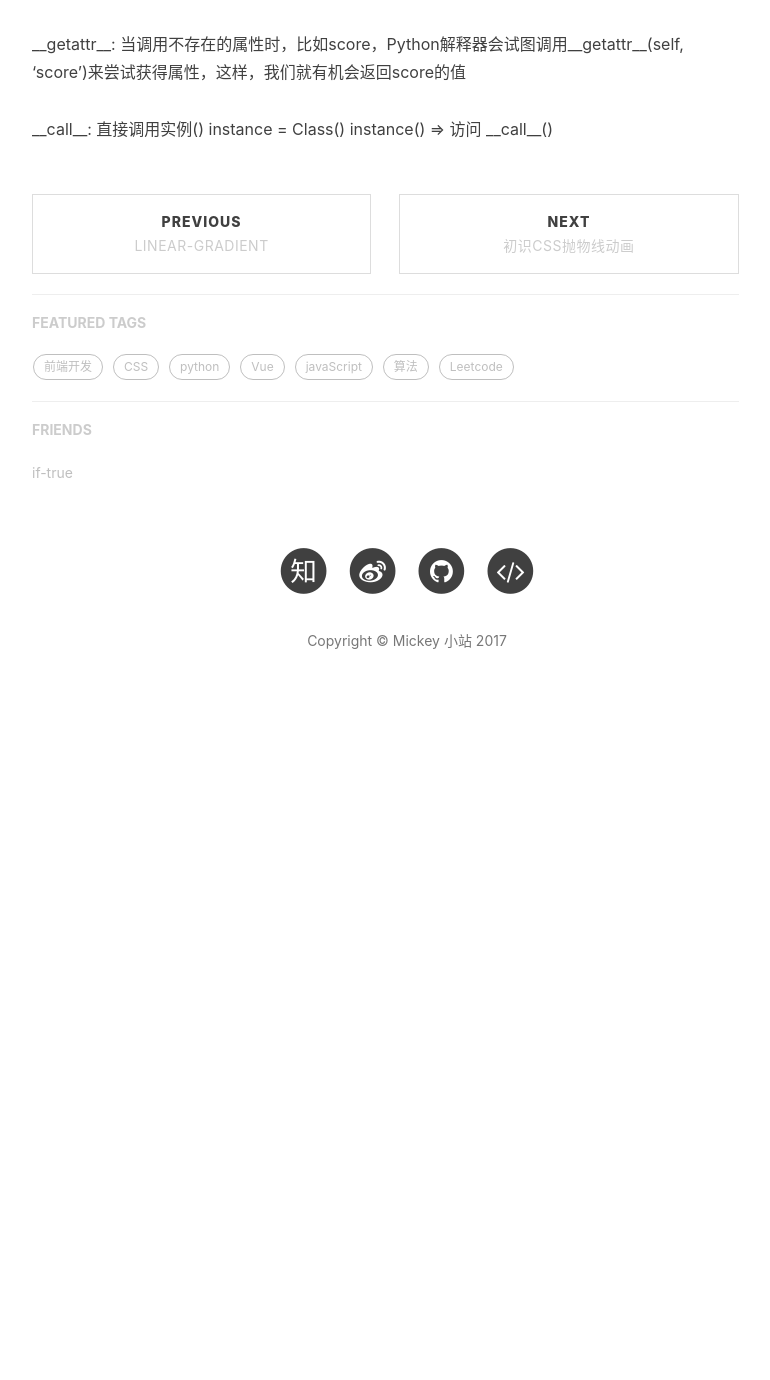
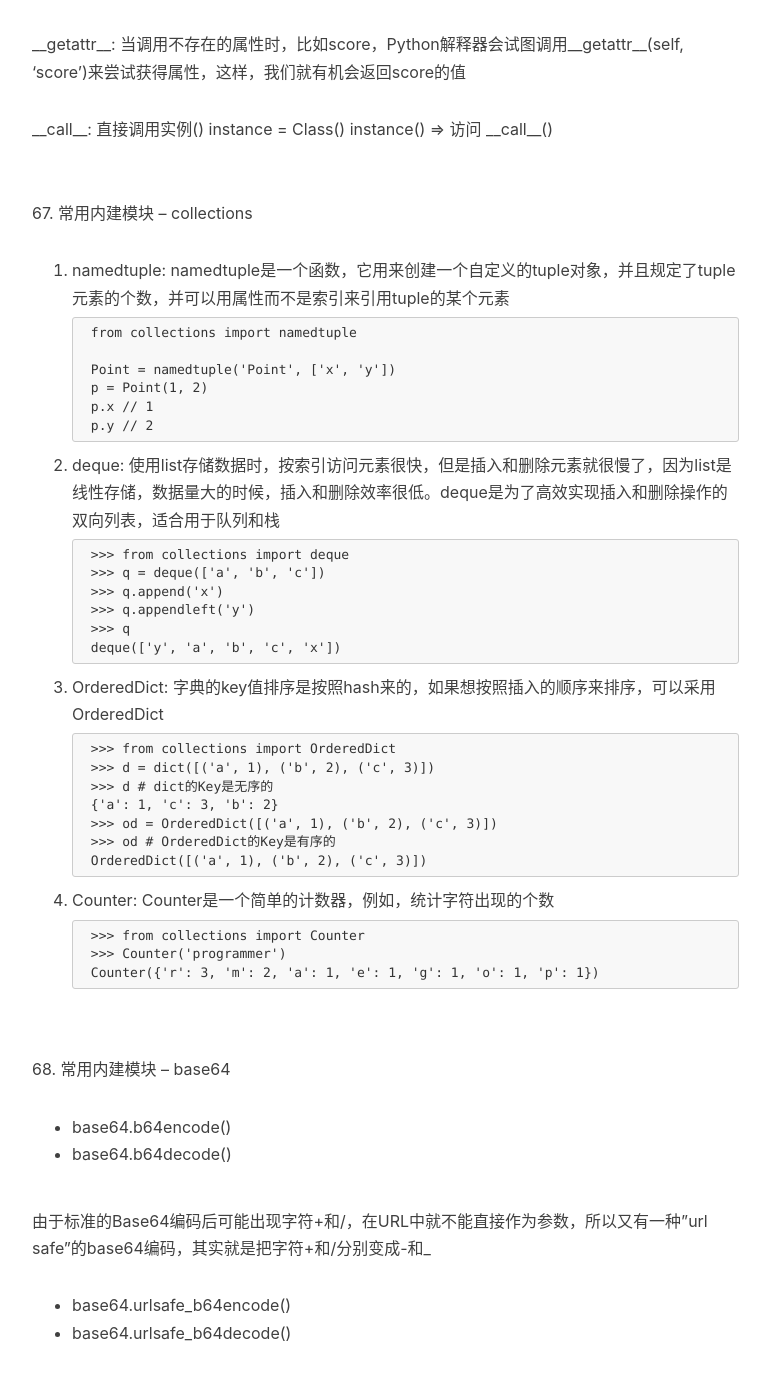
Before and after one commit to mickey0524/mickey0524.github.io, a Jekyll site: the page built from _posts/2017-08-05-begin-python.md, in a window 1280 px wide and 1400 px high, scrolled down 17755 px. Shown: the top 1380 px of the window, without its empty margins (233-1003 px from the left). Built offline with Jekyll 4.4.1, drawn with Linux system fonts in a browser that asks for light colours; nearby versions of some CDN libraries; comment, search, counter and statistics services are not loaded; before the commit the page ends 18499 px from its top, so only the background shows below that; some of the changed text lies outside the part shown.

Commit message:
feat(python): begin-python增加常用内建模块

````diff
--- a/_posts/2017-08-05-begin-python.md
+++ b/_posts/2017-08-05-begin-python.md
@@ -647,3 +647,72 @@ re.spilt(pattern, string) 分割字符串，返回list，速度比string的split
 \_\_getattr\_\_: 当调用不存在的属性时，比如score，Python解释器会试图调用\_\_getattr\_\_(self, 'score')来尝试获得属性，这样，我们就有机会返回score的值
 
 \_\_call\_\_: 直接调用实例() instance = Class() instance() => 访问 \_\_call\_\_()
+
+<br>67. 常用内建模块 -- collections
+
+1. namedtuple: namedtuple是一个函数，它用来创建一个自定义的tuple对象，并且规定了tuple元素的个数，并可以用属性而不是索引来引用tuple的某个元素
+
+	```
+	from collections import namedtuple
+
+	Point = namedtuple('Point', ['x', 'y'])
+	p = Point(1, 2)
+	p.x // 1
+	p.y // 2
+	```
+
+2. deque: 使用list存储数据时，按索引访问元素很快，但是插入和删除元素就很慢了，因为list是线性存储，数据量大的时候，插入和删除效率很低。deque是为了高效实现插入和删除操作的双向列表，适合用于队列和栈
+
+	```
+	>>> from collections import deque
+	>>> q = deque(['a', 'b', 'c'])
+	>>> q.append('x')
+	>>> q.appendleft('y')
+	>>> q
+	deque(['y', 'a', 'b', 'c', 'x'])
+	```
+
+3. OrderedDict: 字典的key值排序是按照hash来的，如果想按照插入的顺序来排序，可以采用OrderedDict
+
+	```
+	>>> from collections import OrderedDict
+	>>> d = dict([('a', 1), ('b', 2), ('c', 3)])
+	>>> d # dict的Key是无序的
+	{'a': 1, 'c': 3, 'b': 2}
+	>>> od = OrderedDict([('a', 1), ('b', 2), ('c', 3)])
+	>>> od # OrderedDict的Key是有序的
+	OrderedDict([('a', 1), ('b', 2), ('c', 3)])
+	```
+4. Counter: Counter是一个简单的计数器，例如，统计字符出现的个数
+
+	```
+	>>> from collections import Counter
+	>>> Counter('programmer')
+	Counter({'r': 3, 'm': 2, 'a': 1, 'e': 1, 'g': 1, 'o': 1, 'p': 1})
+	```
+
+<br>68. 常用内建模块 -- base64
+
+* base64.b64encode()
+* base64.b64decode()
+
+由于标准的Base64编码后可能出现字符+和/，在URL中就不能直接作为参数，所以又有一种"url safe"的base64编码，其实就是把字符+和/分别变成-和_
+
+* base64.urlsafe_b64encode()
+* base64.urlsafe_b64decode()
+
+<br>69. 常用内建模块 -- hashlib
+
+其实就是 MD5, SHA1 之类的加密算法
+
+```
+import hashlib
+
+md5 = hashlib.md5()
+md5.update('how to use md5 in ')
+md5.update('python hashlib?')
+
+sha1 = hashlib.sha1()
+sha1.update('how to use sha1 in ')
+sha1.update('python hashlib?')
+```
````
